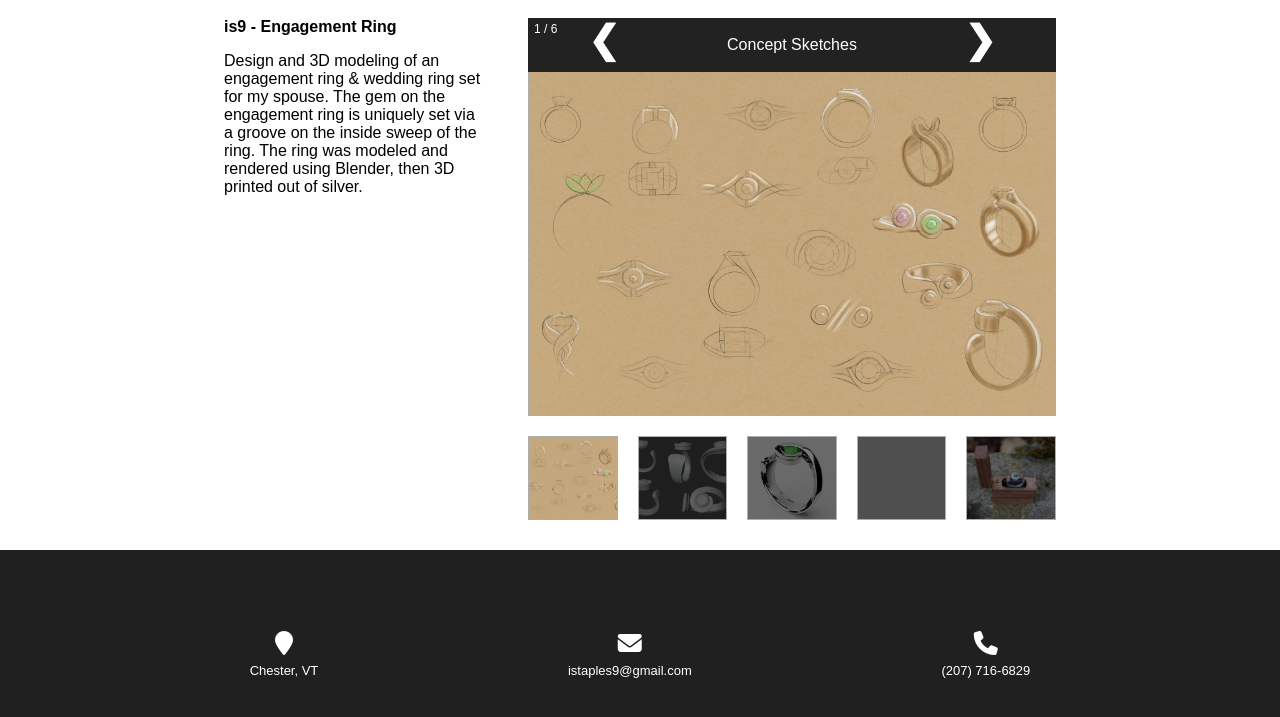
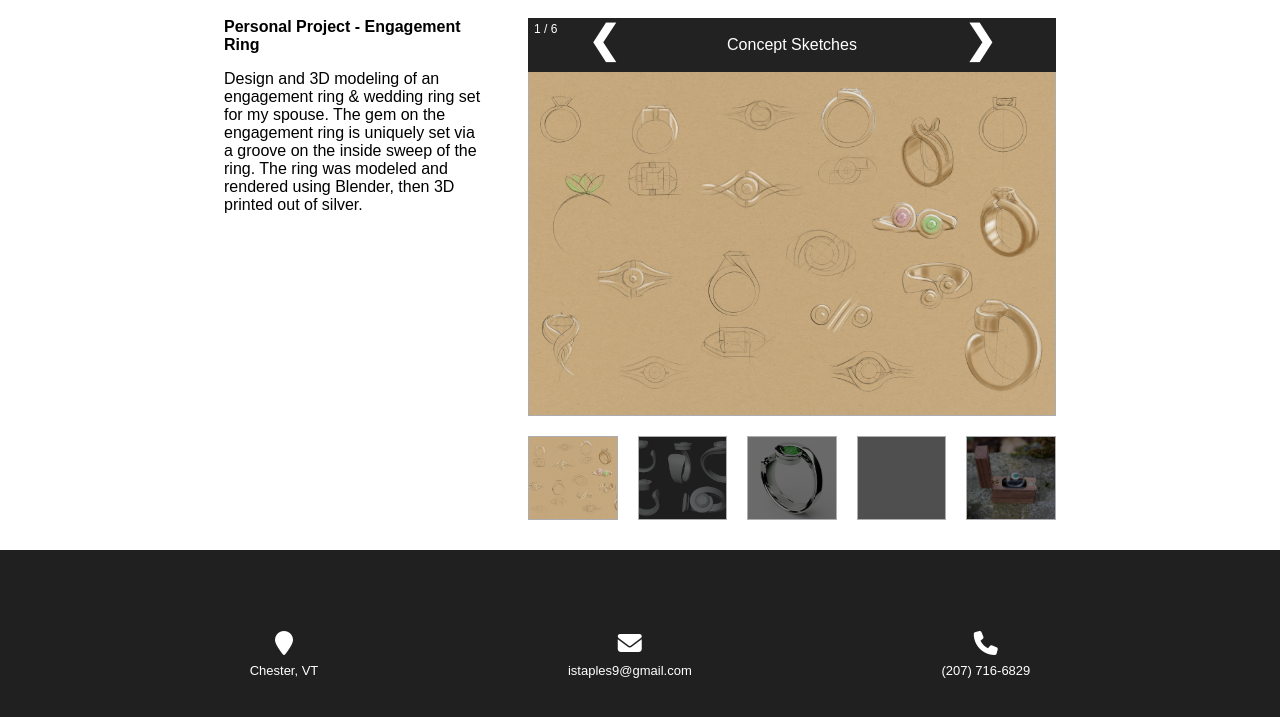
Before and after one commit to istaples9/is9_portfolio, a website: page engagement_ring.html in a window 1280 px wide. Shown: the part 123-840 px from the top of the page. Drawn offline with Linux system fonts and the light colour scheme; grey boxes are pictures that could not be loaded.

Commit message:
Update engagement_ring.html

```diff
--- a/engagement_ring.html
+++ b/engagement_ring.html
@@ -20,7 +20,7 @@
     <div class="main_body">
       <!--About Project-->
       <div id="about_container" class="sub_body1">
-        <h2 id="about_title">is9 - Engagement Ring</h3>
+        <h2 id="about_title">Personal Project - Engagement Ring</h3>
         <p>
           Design and 3D modeling of an engagement ring & wedding ring set for my spouse. The gem on the engagement ring is uniquely set via a groove on the inside sweep of the ring. The ring was modeled and rendered using Blender, then 3D printed out of silver.
         </p>
```
